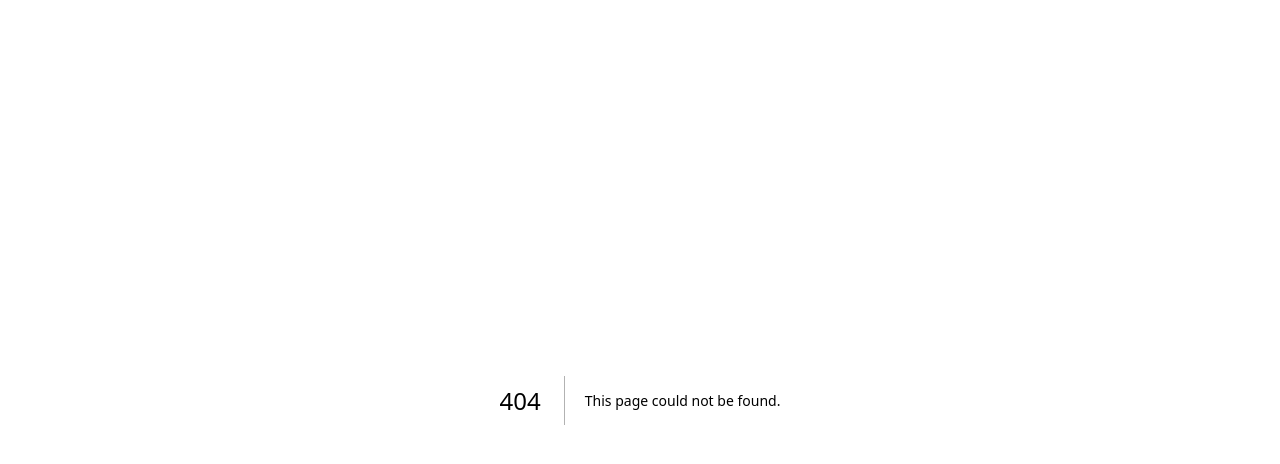
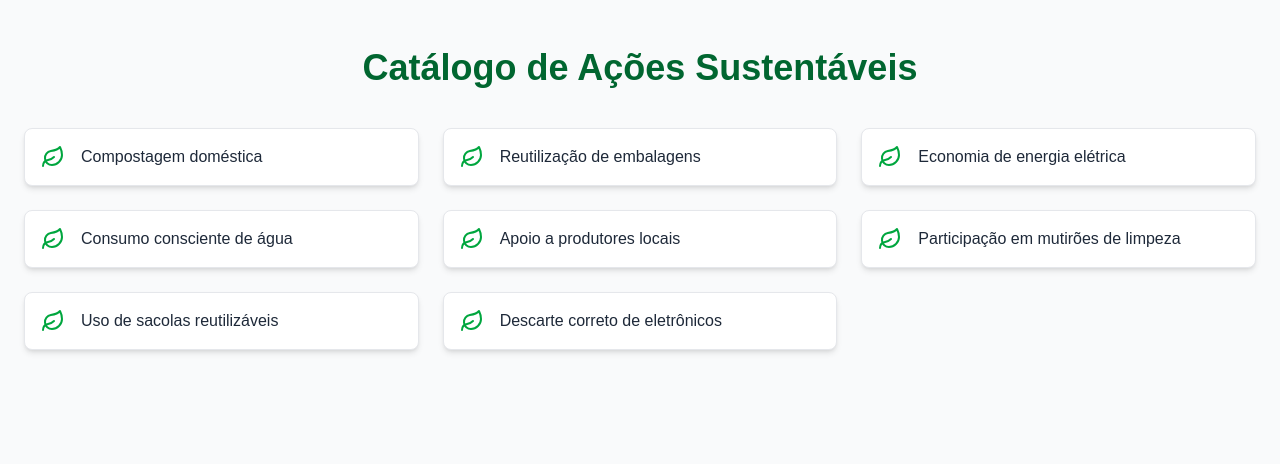
Before and after one commit to Gusttavooll/Projeto_M5, a Next.js app in the folder frontend/: page /catalogo in a window 1280 px wide. Before the commit this address had no page. Shown: the top 464 px of the page. Built offline with nearby package versions, Linux system fonts and the light colour scheme.

Commit message:
feat: create catalog page

```diff
--- a/frontend/package.json
+++ b/frontend/package.json
@@ -9,6 +9,7 @@
     "lint": "next lint"
   },
   "dependencies": {
+    "lucide-react": "^0.525.0",
     "next": "15.3.5",
     "react": "^19.0.0",
     "react-dom": "^19.0.0",
--- /dev/null
+++ b/frontend/src/app/catalogo/page.tsx
@@ -0,0 +1,6 @@
+import React from 'react';
+import Catalogo from '@/componentes/catalogo';
+
+export default function CatalogoPage() {
+  return <Catalogo />;
+}
--- /dev/null
+++ b/frontend/src/componentes/catalogo.tsx
@@ -0,0 +1,51 @@
+import React from 'react';
+import { Leaf } from 'lucide-react';
+
+// Interface para definir a estrutura de cada ação sustentável
+interface AcaoSustentavel {
+  id: number;
+  nome: string;
+}
+
+// Dados de exemplo para as ações. Deve ser trocado pela rota da API
+const acoes: AcaoSustentavel[] = [
+  { id: 1, nome: 'Compostagem doméstica' },
+  { id: 2, nome: 'Reutilização de embalagens' },
+  { id: 3, nome: 'Economia de energia elétrica' },
+  { id: 4, nome: 'Consumo consciente de água' },
+  { id: 5, nome: 'Apoio a produtores locais' },
+  { id: 6, nome: 'Participação em mutirões de limpeza' },
+  { id: 7, nome: 'Uso de sacolas reutilizáveis' },
+  { id: 8, nome: 'Descarte correto de eletrônicos' },
+];
+
+// Componente do Card de Ação
+const AcaoCard: React.FC<{ acao: AcaoSustentavel }> = ({ acao }) => {
+  return (
+    <div className="flex items-center p-4 bg-white rounded-lg shadow-md hover:shadow-lg transition-shadow duration-300 cursor-pointer border border-gray-200">
+      <Leaf className="h-6 w-6 text-green-600 mr-4" />
+      <span className="text-gray-800 font-medium">{acao.nome}</span>
+    </div>
+  );
+};
+
+const Catalogo: React.FC = () => {
+  return (
+    <div className="bg-gray-50 min-h-screen">
+
+      {/* Conteúdo Principal */}
+      <main className="container mx-auto px-6 py-12">
+        <h2 className="text-4xl font-bold text-center text-green-800 mb-10">
+          Catálogo de Ações Sustentáveis
+        </h2>
+        <div className="grid grid-cols-1 md:grid-cols-2 lg:grid-cols-3 gap-6">
+          {acoes.map((acao) => (
+            <AcaoCard key={acao.id} acao={acao} />
+          ))}
+        </div>
+      </main>
+    </div>
+  );
+};
+
+export default Catalogo;
```
Also changed, not shown: 1 other file (tests, documents, lock files or other folders).
